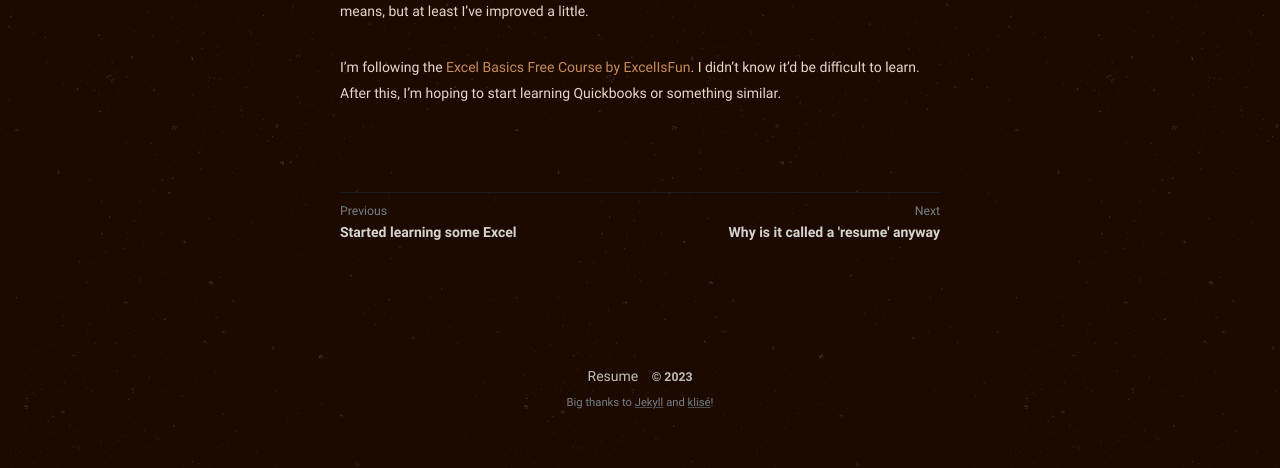
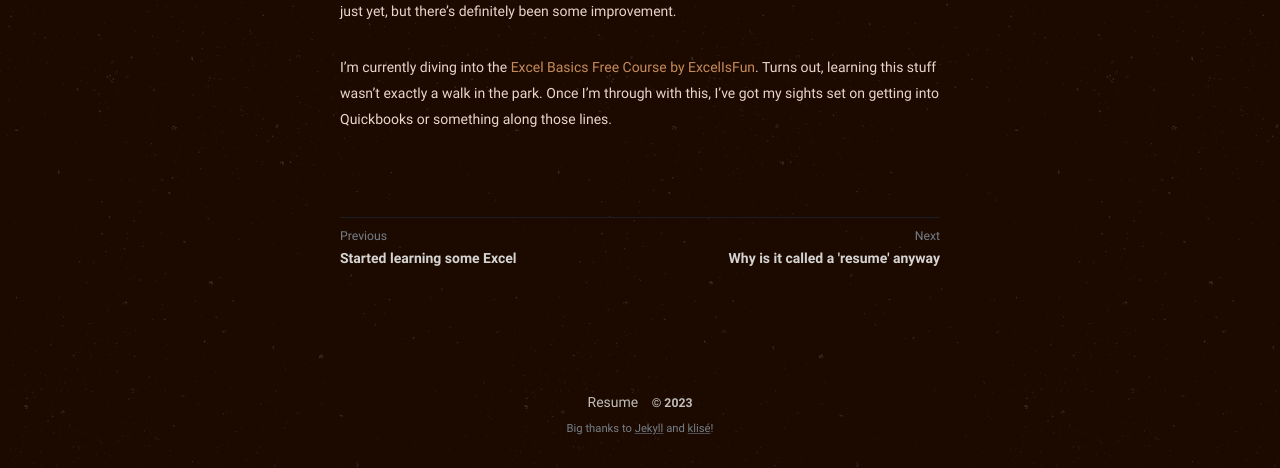
Before and after one commit to philippines69/carlcastroarchives, a Jekyll site: the page built from _posts/2022-08-05-my-excel-skills-are-no-longer-garbage.md, in a window 1280 px wide. Shown: the part 811-1279 px from the top of the page. Built offline with Jekyll 4.4.1, drawn with Linux system fonts in a browser that asks for light colours; before the commit the page ends 1253 px from its top, so only the background shows below that; some of the changed text lies outside the part shown.

Commit message:
Update 2022-08-05-my-excel-skills-are-no-longer-garbage.md

```diff
--- a/_posts/2022-08-05-my-excel-skills-are-no-longer-garbage.md
+++ b/_posts/2022-08-05-my-excel-skills-are-no-longer-garbage.md
@@ -9,6 +9,6 @@ categories: Excel
 ---
 <figure><img src="https://cdn.discordapp.com/attachments/993410728088305734/1005370775194320926/istockphoto-182478691-612x612.jpg" alt="Hooray" style="width:500px;"> <figcaption></figcaption> </figure>
 
-I've made considerable progress since my last post (can be found [here](https://www.carlcastroarchives.ml/started-learning-some-excel/)). I still ain't good by any means, but at least I've improved a little.
+I've actually come a long way since my previous post about this ([here](https://www.carlcastroarchives.ml/started-learning-some-excel/)). I won't claim to be a whiz just yet, but there's definitely been some improvement.
 
-I'm following the [Excel Basics Free Course by ExcelIsFun](https://www.youtube.com/playlist?list=PLrRPvpgDmw0n34OMHeS94epMaX_Y8Tu1k). I didn't know it'd be difficult to learn. After this, I'm hoping to start learning Quickbooks or something similar.
+I'm currently diving into the [Excel Basics Free Course by ExcelIsFun](https://www.youtube.com/playlist?list=PLrRPvpgDmw0n34OMHeS94epMaX_Y8Tu1k). Turns out, learning this stuff wasn't exactly a walk in the park. Once I'm through with this, I've got my sights set on getting into Quickbooks or something along those lines.
```
